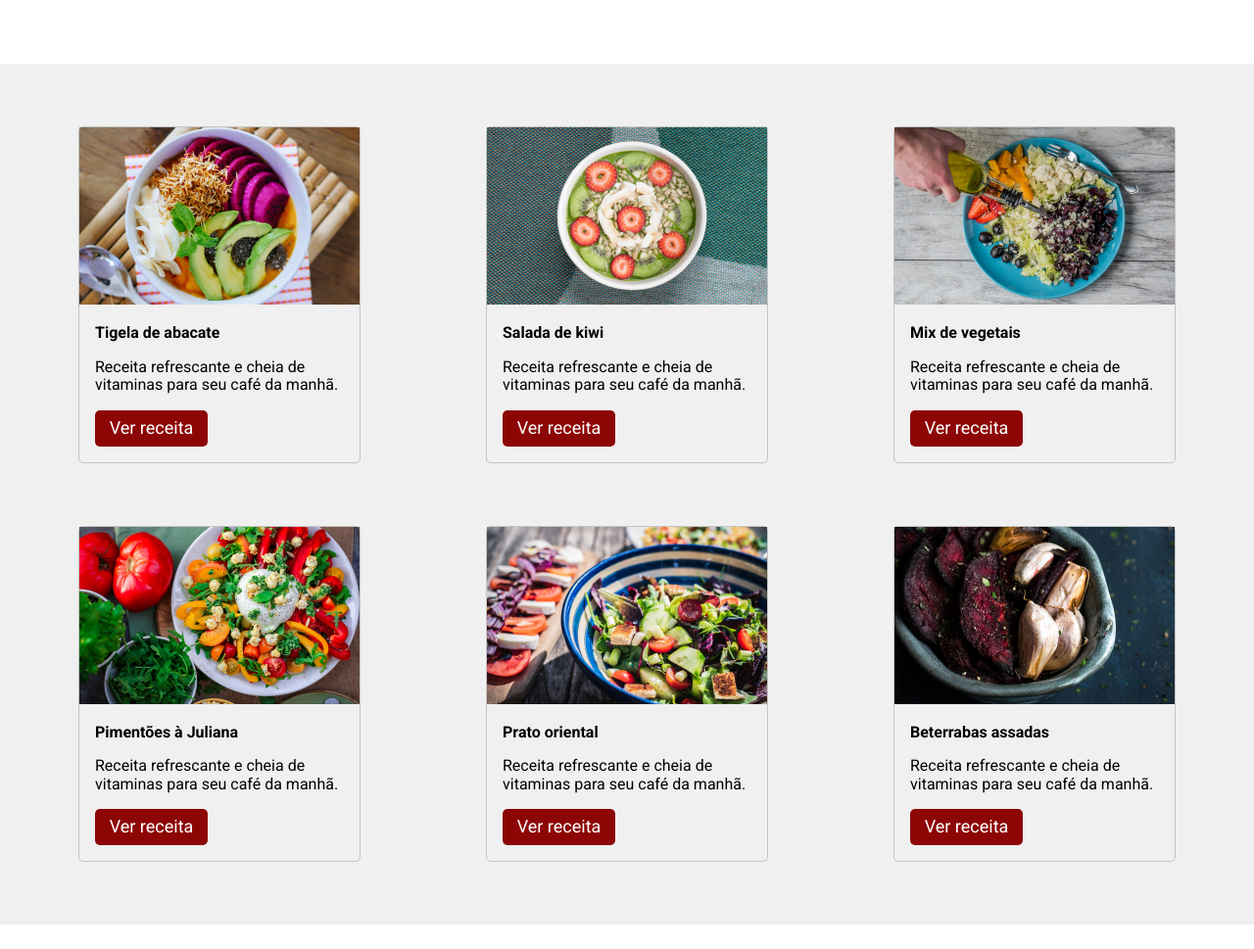
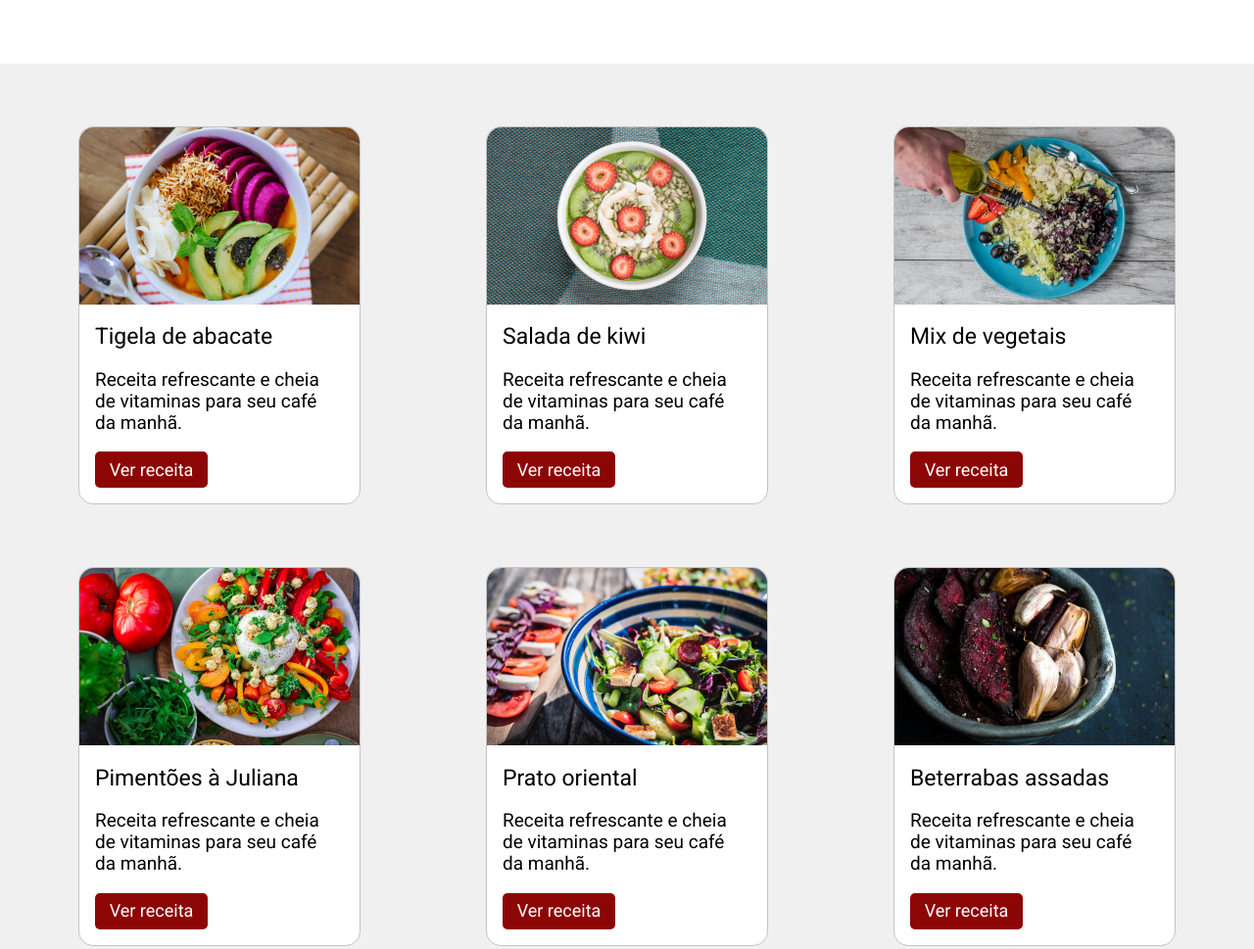
Before and after one commit to GabrielRochaFC/Alura-Arquitetura-CSS-Descomplicando-Problemas, a plain HTML site: page index.html in a window 1280 px wide. Shown: the part 1026-1995 px from the top of the page at 98% size. Before the commit the page ends 1970 px from the top, so only its background shows below. Drawn offline with Linux system fonts and the light colour scheme.

Commit message:
Alteração nos cards de receita

```diff
--- a/assets/css/receita/receita-botao.css
+++ b/assets/css/receita/receita-botao.css
@@ -7,4 +7,11 @@
     color: #FFF;
     font-size: 1.125rem;
     font-weight: 400;
+    transition: 0.5s;
 }
+.receita__botao:hover{
+    background-color: #c40d0d;
+}
+.receita__botao:active{
+    background-color: #ff0000;
+}
--- a/assets/css/receita/receita-conteudo.css
+++ b/assets/css/receita/receita-conteudo.css
@@ -1,3 +1,3 @@
 .receita__conteudo{
-    padding: 1rem;
+    padding: 1rem 1.188rem 1rem 1rem;
 }
--- a/assets/css/receita/receita-descricao.css
+++ b/assets/css/receita/receita-descricao.css
@@ -0,0 +1,5 @@
+.receita__descricao{
+    text-align: left;
+    font-size: 1.188rem;
+    font-weight: 400;
+}
--- a/assets/css/receita/receita-imagem.css
+++ b/assets/css/receita/receita-imagem.css
@@ -0,0 +1,4 @@
+.receita__imagem{
+    width: 100%;
+    border-radius: 15px 15px 0px 0px;
+}
--- a/assets/css/receita/receita-titulo.css
+++ b/assets/css/receita/receita-titulo.css
@@ -0,0 +1,4 @@
+.receita__titulo{
+    font-size: 1.438rem;
+    font-weight: 400;
+}
--- a/assets/css/receita/receita.css
+++ b/assets/css/receita/receita.css
@@ -2,5 +2,10 @@
     width: 17.875rem;
     margin: 2rem 4rem;
     border: 1px solid #C4C4C4;
-    border-radius: 5px;
+    border-radius: 15px;
+    transition: 1s;
+    background-color: #FFF;
 }
+.receita:hover{
+    width: 20rem;
+}
```
